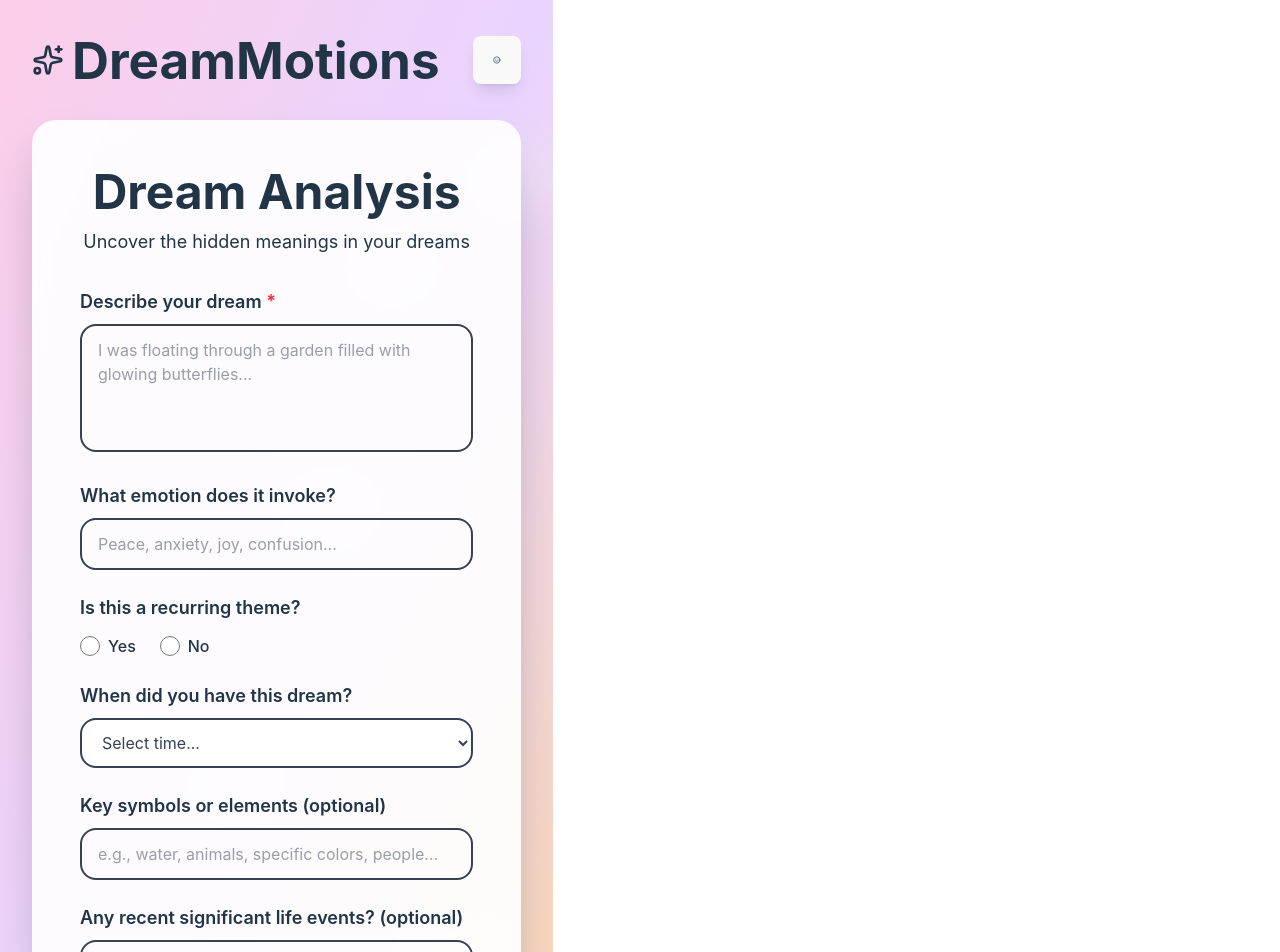
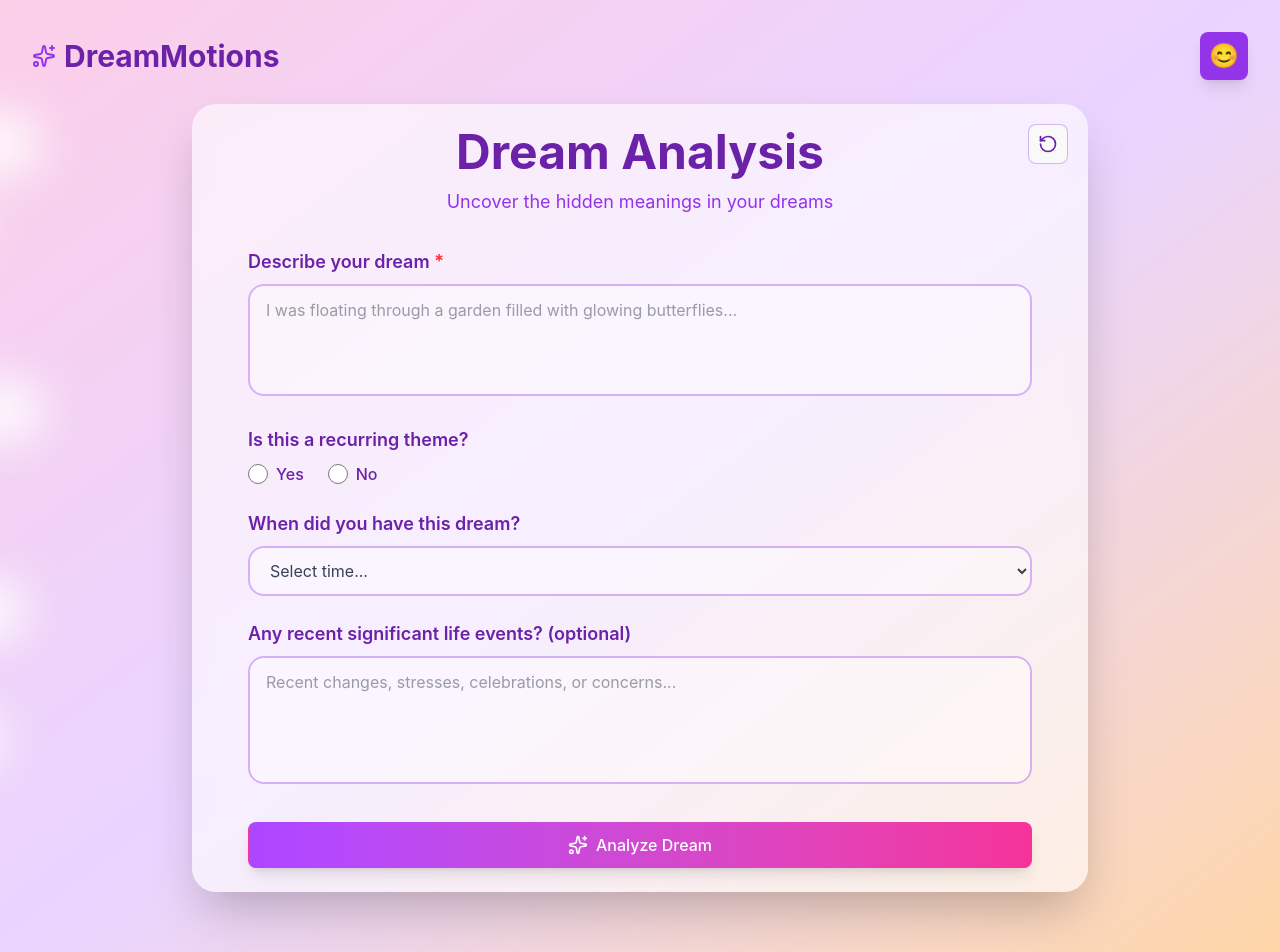
Before and after one commit to ashrierx/dreammotions, a React (Vite) app: page / in a window 1280 px wide. Shown: the top 952 px of the page. Built offline with nearby package versions, Linux system fonts and the light colour scheme.

Commit message:
adjustments to color and logic

```diff
--- a/src/App.tsx
+++ b/src/App.tsx
@@ -1,66 +1,66 @@
-import { useState } from "react";
-import { Sparkles, Smile } from "lucide-react";
+import { useState, useMemo, useRef, useEffect } from "react";
+import { Sparkles, RotateCcw } from "lucide-react";
 
 const themes = {
   joyful: {
     name: "Joyful",
     gradient: "from-pink-200 via-purple-200 to-orange-200",
     icon: "😊",
-    primary: "purple-600",
-    secondary: "pink-500",
-    text: "purple-800",
-    border: "purple-100",
-    focus: "purple-400",
-    button: "from-purple-500 to-pink-500",
-    buttonHover: "from-purple-600 to-pink-600",
+    primaryColor: "#9333ea",
+    secondaryColor: "#ec4899",
+    textColor: "#6b21a8",
+    borderColor: "rgba(147, 51, 234, 0.35)",
+    focusColor: "#c084fc",
+    buttonGradient: "from-purple-500 to-pink-500",
+    buttonHoverGradient: "from-purple-600 to-pink-600",
   },
   peaceful: {
     name: "Peaceful",
     gradient: "from-blue-100 via-cyan-50 to-teal-50",
     icon: "🕊️",
-    primary: "blue-600",
-    secondary: "cyan-500",
-    text: "blue-800",
-    border: "blue-100",
-    focus: "blue-400",
-    button: "from-blue-500 to-cyan-500",
-    buttonHover: "from-blue-600 to-cyan-600",
+    primaryColor: "#2563eb",
+    secondaryColor: "#06b6d4",
+    textColor: "#1e40af",
+    borderColor: "rgba(37, 99, 235, 0.35)",
+    focusColor: "#60a5fa",
+    buttonGradient: "from-blue-500 to-cyan-500",
+    buttonHoverGradient: "from-blue-600 to-cyan-600",
   },
   melancholy: {
     name: "Melancholy",
     gradient: "from-slate-200 via-blue-100 to-indigo-100",
     icon: "🌙",
-    primary: "indigo-600",
-    secondary: "slate-500",
-    text: "indigo-800",
-    border: "indigo-100",
-    focus: "indigo-400",
-    button: "from-indigo-500 to-blue-500",
-    buttonHover: "from-indigo-600 to-blue-600",
+    primaryColor: "#4f46e5",
+    secondaryColor: "#64748b",
+    textColor: "#3730a3",
+    borderColor: "rgba(79, 70, 229, 0.35)",
+    focusColor: "#818cf8",
+    buttonGradient: "from-indigo-500 to-blue-500",
+    buttonHoverGradient: "from-indigo-600 to-blue-600",
   },
   energetic: {
     name: "Energetic",
     gradient: "from-orange-100 via-amber-50 to-yellow-100",
     icon: "⚡",
-    primary: "orange-600",
-    secondary: "amber-500",
-    text: "orange-800",
-    border: "orange-100",
-    focus: "orange-400",
-    button: "from-orange-500 to-amber-500",
-    buttonHover: "from-orange-600 to-amber-600",
+    primaryColor: "#ea580c",
+    secondaryColor: "#f59e0b",
+    textColor: "#9a3412",
+    borderColor: "rgba(234, 88, 12, 0.35)",
+    focusColor: "#fb923c",
+    buttonGradient: "from-orange-500 to-amber-500",
+    buttonHoverGradient: "from-orange-600 to-amber-600",
   },
   mysterious: {
     name: "Mysterious",
     gradient: "from-purple-100 via-indigo-100 to-blue-100",
     icon: "🔮",
-    primary: "purple-600",
-    secondary: "indigo-500",
-    text: "purple-800",
-    border: "purple-100",
-    focus: "purple-400",
-    button: "from-purple-500 to-indigo-500",
-    buttonHover: "from-purple-600 to-indigo-600",
+    primaryColor: "#9333ea",
+    secondaryColor: "#6366f1",
+    textColor: "#6b21a8",
+    borderColor: "rgba(147, 51, 234, 0.35)",
+    focusColor: "#c084fc",
+    buttonGradient: "from-purple-500 to-indigo-500",
+    buttonHoverGradient: "from-purple-600 to-indigo-600",
   },
 };
 
@@ -76,8 +76,37 @@ const DreamAnalysisLanding = () => {
   const [showThemeMenu, setShowThemeMenu] = useState(false);
   const [currentTheme, setCurrentTheme] =
     useState<keyof typeof themes>("joyful");
+  const [isEditing, setIsEditing] = useState(true);
 
   const theme = themes[currentTheme];
+
+  const themeMenuRef = useRef<HTMLDivElement>(null);
+
+  useEffect(() => {
+    const handler = (e: MouseEvent) => {
+      if (
+        themeMenuRef.current &&
+        !themeMenuRef.current.contains(e.target as Node)
+      ) {
+        setShowThemeMenu(false);
+      }
+    };
+
+    document.addEventListener("mousedown", handler);
+    return () => document.removeEventListener("mousedown", handler);
+  }, []);
+
+  const clouds = useMemo(
+    () =>
+      Array.from({ length: 8 }, (_, i) => ({
+        id: i,
+        left: `${Math.random() * 100}%`,
+        top: `${Math.random() * 100}%`,
+        delay: `${Math.random() * 10}s`,
+        duration: `${15 + Math.random() * 20}s`,
+      })),
+    []
+  );
 
   const handleAnalyze = async () => {
     if (!dreamDescription.trim()) {
@@ -87,6 +116,7 @@ const DreamAnalysisLanding = () => {
 
     setIsAnalyzing(true);
     setAnalysis("");
+    setIsEditing(false);
 
     // Build the prompt for OpenAI
     const prompt = `You are an expert dream analyst with knowledge of Jungian psychology, symbolism, and the subconscious mind. Analyze the following dream in detail:
@@ -137,8 +167,8 @@ Keep the tone warm, insightful, and empowering. Format using markdown with bold
 
       const data = await response.json();
       const analysisText = data.content
-        .filter((item: { type: string; }) => item.type === "text")
-        .map((item: { text: any; }) => item.text)
+        .filter((item: { type: string }) => item.type === "text")
+        .map((item: { text: any }) => item.text)
         .join("\n");
 
       setAnalysis(analysisText);
@@ -178,18 +208,9 @@ Since this is a recurring theme, your subconscious is emphasizing the importance
     }
   };
 
-  // Floating clouds animation
-  const clouds = Array.from({ length: 8 }, (_, i) => ({
-    id: i,
-    left: `${Math.random() * 100}%`,
-    top: `${Math.random() * 100}%`,
-    delay: `${Math.random() * 10}s`,
-    duration: `${15 + Math.random() * 20}s`,
-  }));
-
   return (
     <div
-      className={`min-h-screen bg-gradient-to-br ${theme.gradient} p-4 md:p-8 relative overflow-hidden transition-all duration-700`}
+      className={`min-h-screen bg-linear-to-br ${theme.gradient} p-4 md:p-8 relative overflow-hidden transition-all duration-700`}
     >
       {/* Floating Clouds Background */}
       {clouds.map((cloud) => (
@@ -197,59 +218,55 @@ Since this is a recurring theme, your subconscious is emphasizing the importance
           key={cloud.id}
           className="absolute pointer-events-none animate-float"
           style={{
-            left: cloud.left,
+            left: `-${Math.random() * 30}%`,
             top: cloud.top,
             animationDelay: cloud.delay,
             animationDuration: cloud.duration,
           }}
         >
-          <div className="w-24 h-16 bg-white opacity-30 rounded-full blur-xl"></div>
+          <div className="w-24 h-16 bg-white opacity-90 rounded-full blur-xl"></div>
         </div>
       ))}
 
       <style>{`
-        @keyframes float {
-          0%,
-          100% {
-            transform: translate(0, 0) scale(1);
-          }
-          25% {
-            transform: translate(30px, -20px) scale(1.1);
-          }
-          50% {
-            transform: translate(-20px, 30px) scale(0.9);
-          }
-          75% {
-            transform: translate(40px, 10px) scale(1.05);
-          }
+       @keyframes drift {
+        from {
+          transform: translateX(-120px);
         }
-        .animate-float {
-          animation: float linear infinite;
+        to {
+          transform: translateX(calc(100vw + 120px));
         }
+      }
+      .animate-float {
+        animation-name: drift;
+        animation-timing-function: linear;
+        animation-iteration-count: infinite;
+      }
       `}</style>
 
       {/* Header */}
-      <header className="max-w-6xl mx-auto mb-8 flex items-center justify-between relative z-10">
+      <header className=" mx-auto mb-6 flex items-center justify-between relative z-10">
         <div className="flex items-center gap-2">
           <Sparkles
-            className={`w-8 h-8 text-${theme.primary} transition-colors duration-700`}
+            className="w-6 h-6 transition-colors duration-700"
+            style={{ color: theme.primaryColor }}
           />
-          <h1
-            className={`text-2xl md:text-3xl font-bold text-${theme.text} transition-colors duration-700`}
+          <p
+            className="text-3xl font-bold transition-colors duration-700"
+            style={{ color: theme.textColor }}
           >
             DreamMotions
-          </h1>
+          </p>
         </div>
 
         {/* Theme Toggler */}
-        <div className="relative z-50">
+        <div ref={themeMenuRef} className="relative z-50">
           <button
+            className="w-12 h-12 p-2! rounded-full shadow-lg flex items-center justify-center hover:shadow-xl transition-all duration-700"
+            style={{ backgroundColor: theme.primaryColor }}
             onClick={() => setShowThemeMenu(!showThemeMenu)}
-            className="w-12 h-12 rounded-full bg-white shadow-lg flex items-center justify-center hover:shadow-xl transition-shadow"
           >
-            <Smile
-              className={`w-6 h-6 text-${theme.primary} transition-colors duration-700`}
-            />
+            <span className="text-2xl">{theme.icon}</span>
           </button>
 
           {showThemeMenu && (
@@ -277,17 +294,46 @@ Since this is a recurring theme, your subconscious is emphasizing the importance
       </header>
 
       {/* Main Content */}
-      <div className="max-w-4xl mx-auto relative z-10">
+      <div className="max-w-4xl mx-auto relative z-8">
         {/* Form Card */}
-        <div className="bg-white/90 backdrop-blur-sm rounded-3xl shadow-2xl p-8 md:p-12 mb-8 transition-all duration-700">
+        <div className="relative bg-white/60 backdrop-blur-sm rounded-3xl shadow-2xl py-12 md:py-6 px-6 md:px-14 mb-8 transition-all duration-700">
+          {/* Edit / Reset Controls */}
+
+          <div className="absolute top-5 right-5 flex gap-2">
+            {/* Reset */}
+            <button
+              onClick={() => {
+                setDreamDescription("");
+                setEmotion("");
+                setIsRecurring("");
+                setDreamTime("");
+                setSymbols("");
+                setRecentEvents("");
+                setAnalysis("");
+                setIsEditing(true);
+              }}
+              title="Start over"
+              className="w-10 h-10 p-2! rounded-full bg-white/80 backdrop-blur-sm border
+                 flex items-center justify-center transition hover:scale-105"
+              style={{ borderColor: theme.borderColor }}
+            >
+              <RotateCcw
+                className="w-5 h-5"
+                style={{ color: theme.textColor }}
+              />
+            </button>
+          </div>
+
           <div className="text-center mb-8">
             <h2
-              className={`text-4xl md:text-5xl font-bold text-${theme.text} mb-3 transition-colors duration-700`}
+              className="text-4xl md:text-5xl font-bold mb-3 transition-colors duration-700"
+              style={{ color: theme.textColor }}
             >
               Dream Analysis
             </h2>
             <p
-              className={`text-lg text-${theme.primary} transition-colors duration-700`}
+              className="text-lg transition-colors duration-700"
+              style={{ color: theme.primaryColor }}
             >
               Uncover the hidden meanings in your dreams
             </p>
@@ -296,7 +342,8 @@ Since this is a recurring theme, your subconscious is emphasizing the importance
           {/* Dream Description - REQUIRED */}
           <div className="mb-6">
             <label
-              className={`block text-${theme.text} font-semibold mb-2 text-lg transition-colors duration-700`}
+              className="block font-semibold mb-2 text-lg transition-colors duration-700"
+              style={{ color: theme.textColor }}
             >
               Describe your dream <span className="text-red-500">*</span>
             </label>
@@ -305,14 +352,19 @@ Since this is a recurring theme, your subconscious is emphasizing the importance
               onChange={(e) => setDreamDescription(e.target.value)}
               placeholder="I was floating through a garden filled with glowing butterflies..."
               required
-              className={`w-full h-32 px-4 py-3 border-2 border-${theme.border} rounded-2xl focus:outline-none focus:border-${theme.focus} resize-none text-gray-700 placeholder-${theme.border} transition-colors duration-700`}
+              className="w-full h-28 px-4 py-3 border-2 rounded-2xl focus:outline-none resize-none text-gray-700 transition-all duration-700 bg-white/40"
+              style={{ borderColor: theme.borderColor }}
+              onFocus={(e) => (e.target.style.borderColor = theme.focusColor)}
+              onBlur={(e) => (e.target.style.borderColor = theme.borderColor)}
+              disabled={!isEditing}
             />
           </div>
 
           {/* Emotion Input - OPTIONAL */}
-          <div className="mb-6">
+          {/* <div className="mb-6">
             <label
-              className={`block text-${theme.text} font-semibold mb-2 text-lg transition-colors duration-700`}
+              className="block font-semibold mb-2 text-lg transition-colors duration-700"
+              style={{ color: theme.textColor }}
             >
               What emotion does it invoke?
             </label>
@@ -321,14 +373,18 @@ Since this is a recurring theme, your subconscious is emphasizing the importance
               value={emotion}
               onChange={(e) => setEmotion(e.target.value)}
               placeholder="Peace, anxiety, joy, confusion..."
-              className={`w-full px-4 py-3 border-2 border-${theme.border} rounded-2xl focus:outline-none focus:border-${theme.focus} text-gray-700 placeholder-${theme.border} transition-colors duration-700`}
+              className="w-full px-4 py-3 border-2 rounded-2xl focus:outline-none resize-none text-gray-700 transition-all duration-700"
+              style={{ borderColor: theme.borderColor }}
+              onFocus={(e) => (e.target.style.borderColor = theme.focusColor)}
+              onBlur={(e) => (e.target.style.borderColor = theme.borderColor)}
             />
-          </div>
+          </div> */}
 
-          {/* Recurring Theme Radio - OPTIONAL */}
+          {/* Recurring Theme Radio  */}
           <div className="mb-6">
             <label
-              className={`block text-${theme.text} font-semibold mb-3 text-lg transition-colors duration-700`}
+              className="block font-semibold mb-2 text-lg transition-colors duration-700"
+              style={{ color: theme.textColor }}
             >
               Is this a recurring theme?
             </label>
@@ -340,10 +396,19 @@ Since this is a recurring theme, your subconscious is emphasizing the importance
                   value="yes"
                   checked={isRecurring === "yes"}
                   onChange={(e) => setIsRecurring(e.target.value)}
-                  className={`w-5 h-5 text-${theme.primary} cursor-pointer transition-colors duration-700`}
+                  className="w-5 h-5 cursor-pointer transition-colors duration-700"
+                  style={{ accentColor: theme.primaryColor }}
+                  onFocus={(e) =>
+                    (e.target.style.borderColor = theme.focusColor)
+                  }
+                  onBlur={(e) =>
+                    (e.target.style.borderColor = theme.borderColor)
+                  }
+                  disabled={!isEditing}
                 />
                 <span
-                  className={`text-${theme.text} font-medium transition-colors duration-700`}
+                  className="font-medium transition-colors duration-700"
+                  style={{ color: theme.textColor }}
                 >
                   Yes
                 </span>
@@ -355,10 +420,18 @@ Since this is a recurring theme, your subconscious is emphasizing the importance
                   value="no"
                   checked={isRecurring === "no"}
                   onChange={(e) => setIsRecurring(e.target.value)}
-                  className={`w-5 h-5 text-${theme.primary} cursor-pointer transition-colors duration-700`}
+                  className="w-5 h-5 cursor-pointer transition-colors duration-700"
+                  style={{ accentColor: theme.primaryColor }}
+                  onFocus={(e) =>
+                    (e.target.style.borderColor = theme.focusColor)
+                  }
+                  onBlur={(e) =>
+                    (e.target.style.borderColor = theme.borderColor)
+                  }
                 />
                 <span
-                  className={`text-${theme.text} font-medium transition-colors duration-700`}
+                  className="font-medium transition-colors duration-700"
+                  style={{ color: theme.textColor }}
                 >
                   No
                 </span>
@@ -366,17 +439,22 @@ Since this is a recurring theme, your subconscious is emphasizing the importance
             </div>
           </div>
 
-          {/* Dream Time - NEW FIELD */}
+          {/* Dream Time */}
           <div className="mb-6">
             <label
-              className={`block text-${theme.text} font-semibold mb-2 text-lg transition-colors duration-700`}
+              className="block font-semibold mb-2 text-lg transition-colors duration-700"
+              style={{ color: theme.textColor }}
             >
               When did you have this dream?
             </label>
             <select
               value={dreamTime}
               onChange={(e) => setDreamTime(e.target.value)}
-              className={`w-full px-4 py-3 border-2 border-${theme.border} rounded-2xl focus:outline-none focus:border-${theme.focus} text-gray-700 bg-white transition-colors duration-700`}
+              className="w-full px-4 py-3 border-2 rounded-2xl focus:outline-none resize-none text-gray-700 transition-all duration-700 bg-white/40"
+              style={{ borderColor: theme.borderColor }}
+              onFocus={(e) => (e.target.style.borderColor = theme.focusColor)}
+              onBlur={(e) => (e.target.style.borderColor = theme.borderColor)}
+              disabled={!isEditing}
             >
               <option value="">Select time...</option>
               <option value="last-night">Last night</option>
@@ -386,26 +464,11 @@ Since this is a recurring theme, your subconscious is emphasizing the importance
             </select>
           </div>
 
-          {/* Key Symbols - NEW FIELD */}
-          <div className="mb-6">
-            <label
-              className={`block text-${theme.text} font-semibold mb-2 text-lg transition-colors duration-700`}
-            >
-              Key symbols or elements (optional)
-            </label>
-            <input
-              type="text"
-              value={symbols}
-              onChange={(e) => setSymbols(e.target.value)}
-              placeholder="e.g., water, animals, specific colors, people..."
-              className={`w-full px-4 py-3 border-2 border-${theme.border} rounded-2xl focus:outline-none focus:border-${theme.focus} text-gray-700 placeholder-${theme.border} transition-colors duration-700`}
-            />
-          </div>
-
-          {/* Recent Life Events - NEW FIELD */}
+          {/* Recent Life Events  */}
           <div className="mb-8">
             <label
-              className={`block text-${theme.text} font-semibold mb-2 text-lg transition-colors duration-700`}
+              className="block font-semibold mb-2 text-lg transition-colors duration-700"
+              style={{ color: theme.textColor }}
             >
               Any recent significant life events? (optional)
             </label>
@@ -413,20 +476,19 @@ Since this is a recurring theme, your subconscious is emphasizing the importance
               value={recentEvents}
               onChange={(e) => setRecentEvents(e.target.value)}
               placeholder="Recent changes, stresses, celebrations, or concerns..."
-              className={`w-full h-20 px-4 py-3 border-2 border-${theme.border} rounded-2xl focus:outline-none focus:border-${theme.focus} resize-none text-gray-700 placeholder-${theme.border} transition-colors duration-700`}
+              className="w-full h-32 px-4 py-3 border-2 rounded-2xl focus:outline-none resize-none text-gray-700 transition-all duration-700 bg-white/40"
+              style={{ borderColor: theme.borderColor }}
+              onFocus={(e) => (e.target.style.borderColor = theme.focusColor)}
+              onBlur={(e) => (e.target.style.borderColor = theme.borderColor)}
+              disabled={!isEditing}
             />
-            <p
-              className={`text-sm text-${theme.secondary} mt-2 transition-colors duration-700`}
-            >
-              This helps provide context for a more personalized analysis
-            </p>
           </div>
 
           {/* Analyze Button */}
           <button
             onClick={handleAnalyze}
             disabled={isAnalyzing}
-            className={`w-full bg-gradient-to-r ${theme.button} hover:${theme.buttonHover} text-white font-bold py-4 px-6 rounded-2xl transition-all flex items-center justify-center gap-2 text-lg shadow-lg hover:shadow-xl disabled:opacity-50 disabled:cursor-not-allowed duration-700`}
+            className={`w-full bg-linear-to-r ${theme.buttonGradient} text-white font-bold py-4 px-6 rounded-2xl transition-all flex items-center justify-center gap-2 text-lg shadow-lg hover:shadow-xl disabled:opacity-50 disabled:cursor-not-allowed duration-700`}
           >
             <Sparkles className="w-5 h-5" />
             {isAnalyzing ? "Analyzing..." : "Analyze Dream"}
@@ -437,17 +499,20 @@ Since this is a recurring theme, your subconscious is emphasizing the importance
         {(isAnalyzing || analysis) && (
           <div className="bg-white/90 backdrop-blur-sm rounded-3xl shadow-2xl p-8 md:p-12">
             <h3
-              className={`text-2xl font-bold text-${theme.text} mb-4 transition-colors duration-700`}
+              className="text-2xl font-bold mb-4 transition-colors duration-700"
+              style={{ color: theme.textColor }}
             >
               Your Dream Analysis
             </h3>
             {isAnalyzing ? (
-              <div className="flex flex-col items-center justify-center py-12">
-                <div
-                  className={`animate-spin rounded-full h-12 w-12 border-b-2 border-${theme.primary} mb-4 transition-colors duration-700`}
-                ></div>
+              <div
+                className="animate-spin rounded-full h-12 w-12 border-b-2 mb-4 transition-colors duration-700"
+                style={{ borderColor: theme.primaryColor }}
+              >
+                <div className="animate-spin rounded-full h-12 w-12 border-b-2 border-primary mb-4 transition-colors duration-700"></div>
                 <p
-                  className={`text-${theme.primary} transition-colors duration-700`}
+                  className="transition-colors duration-700"
+                  style={{ color: theme.primaryColor }}
                 >
                   Analyzing your dream...
                 </p>
@@ -459,8 +524,8 @@ Since this is a recurring theme, your subconscious is emphasizing the importance
                     if (line.startsWith("**") && line.endsWith("**")) {
                       return (
                         <h4
-                          key={index}
-                          className={`text-${theme.text} font-bold mt-6 mb-2 text-lg transition-colors duration-700`}
+                          className="font-bold mt-6 mb-2 text-lg transition-colors duration-700"
+                          style={{ color: theme.textColor }}
                         >
                           {line.replace(/\*\*/g, "")}
                         </h4>
--- a/src/index.css
+++ b/src/index.css
@@ -1,4 +1,8 @@
 @import "tailwindcss";
+
+#root {
+  width: 100%;
+}
 
 :root {
   font-family: Inter, system-ui, Avenir, Helvetica, Arial, sans-serif;
```
Also changed, not shown: 2 other files (tests, documents, lock files or other folders).
